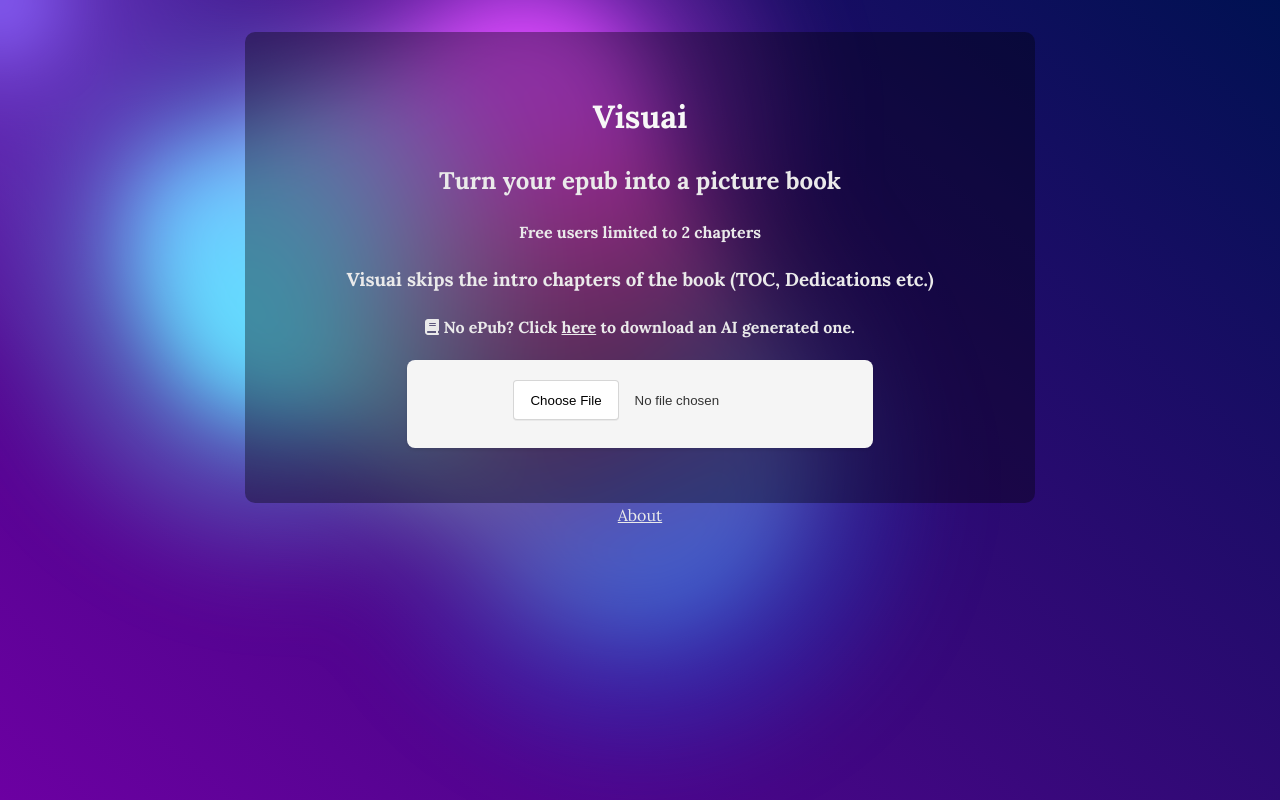
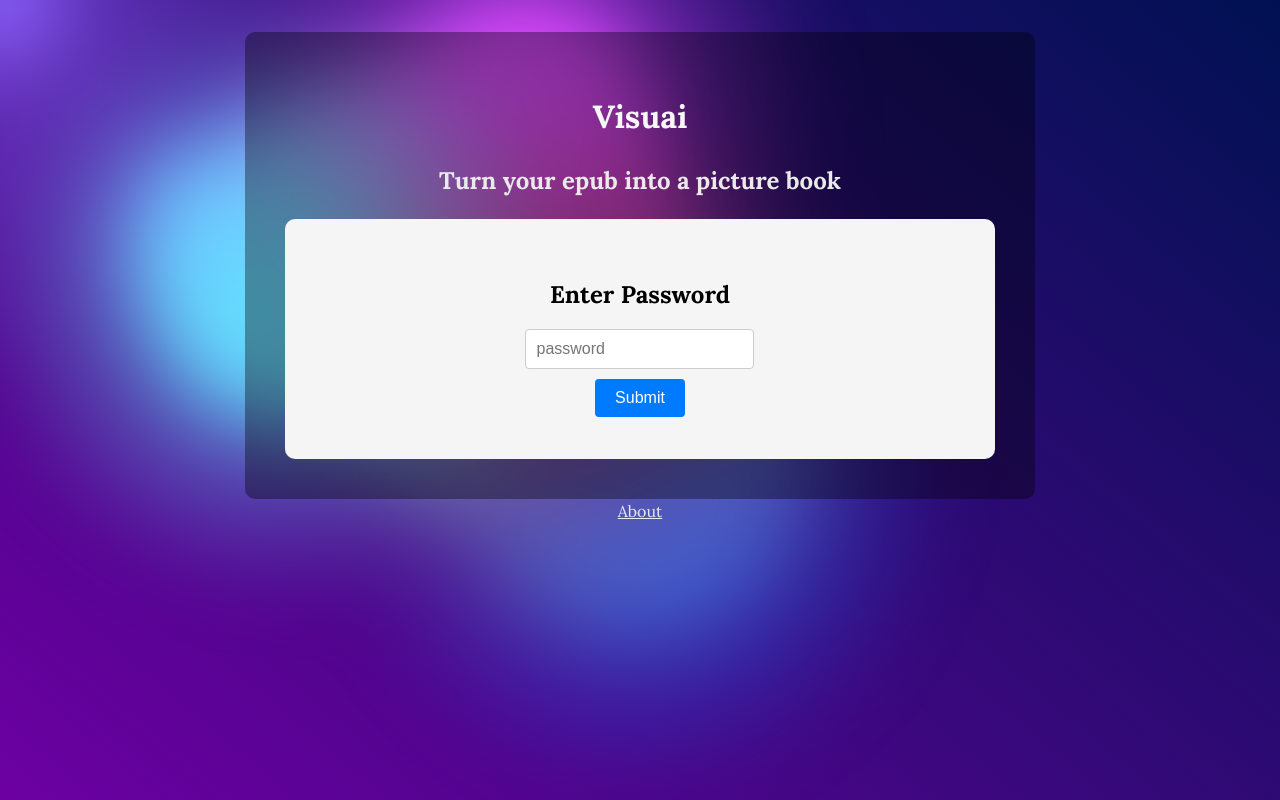
Before and after one commit to greg-maceachern12/VisualE, a React (Create React App) app: page / in a window 1280 px wide. Built offline with nearby package versions, Linux system fonts and the light colour scheme; what ldrs would draw is missing.

Commit message:
string and css

```diff
--- a/src/App.js
+++ b/src/App.js
@@ -16,7 +16,7 @@ mirage.register();
 function App() {
   const [epubFile, setEpubFile] = useState(null);
   const [fileError, setFileError] = useState("");
-  const [isAccessGranted, setIsAccessGranted] = useState(true);
+  const [isAccessGranted, setIsAccessGranted] = useState(false);
   const [isLoading, setIsLoading] = useState(false);
   // const [estimatedWaitTime, setEstimatedWaitTime] = useState("");
   const [loadingInfo, setLoadingInfo] = useState("");
@@ -451,7 +451,7 @@ function App() {
                     <div className="title-container">
                       <h1>Visuai</h1>
                       <h2>Turn your epub into a picture book</h2>
-                      <h4>Free users limited to 2 chapters</h4>
+                      {/* <h4>Free users limited to 2 chapters</h4> */}
                     </div>
                     {isAccessGranted ? (
                       <div id="headings">
@@ -460,7 +460,7 @@ function App() {
                           Dedications etc.)
                         </h3>
                         <h4>
-                          <FontAwesomeIcon icon={faBook} /> No ePub? Click{" "}
+                          <FontAwesomeIcon icon={faBook} /> Need an ePub? Click{" "}
                           <button
                             onClick={handleDownloadSampleBook}
                             className="download-link"
@@ -493,6 +493,14 @@ function App() {
                               </button>
                             </div>
                           )}
+                          <span className='link'>
+                            Issues with generation? Click{" "}
+                            <a
+                             className='link' href={`mailto:gregmaceachern98@gmail.com?subject=Issues%20Generating%20Book&body=-%20This%20was%20broken%3A%0A-%20This%20is%20how%20it%20should%20have%20worked%3A%0A-%20Images%20or%20console%20errors%20(optional)%3A`}
+                            >
+                              here.
+                            </a>
+                          </span>
                         </div>
                       </div>
                     ) : (
--- a/src/App.scss
+++ b/src/App.scss
@@ -361,6 +361,11 @@ img {
   height: 0;
 }
 
+.link {
+  color: #191919;
+  font-size: 12px;
+}
+
 .aboutText {
   background-color: #00000080;
   border-radius: 10px;
```
